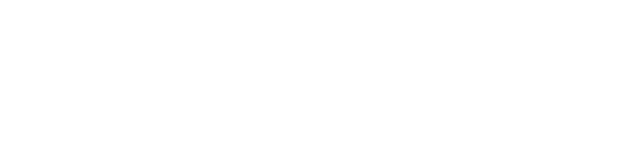
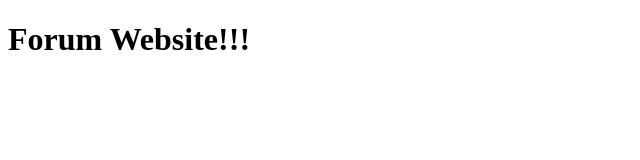
Before and after one commit to this8/musiola-forum, a plain HTML site: page index.html in a window 1280 px wide. Shown: the whole page, without its empty margins (0-640 px from the left). Drawn offline with Linux system fonts and the light colour scheme.

Commit message:
Title added

```diff
--- a/index.html
+++ b/index.html
@@ -7,6 +7,7 @@
     <title>Musiola Forum</title>
 </head>
 <body>
+    <h1>Forum Website!!!</h1>
 
 </body>
 </html>
```
